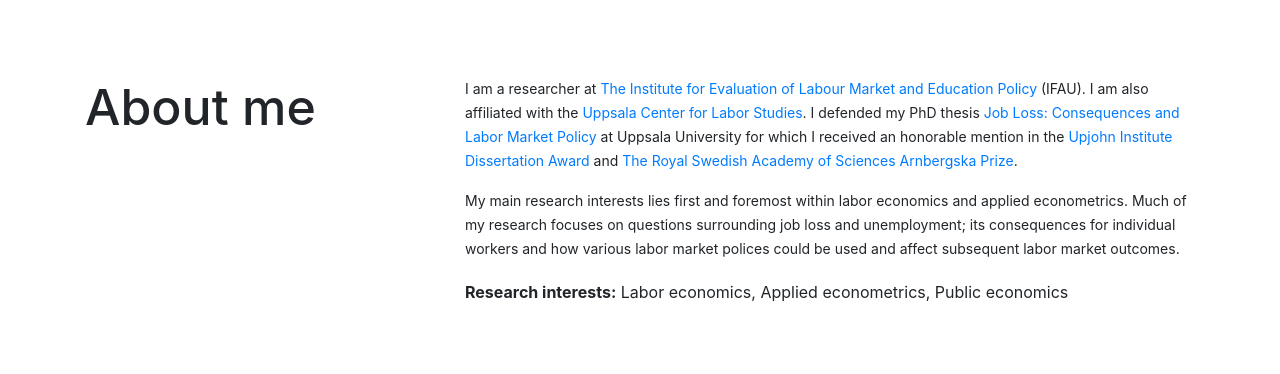
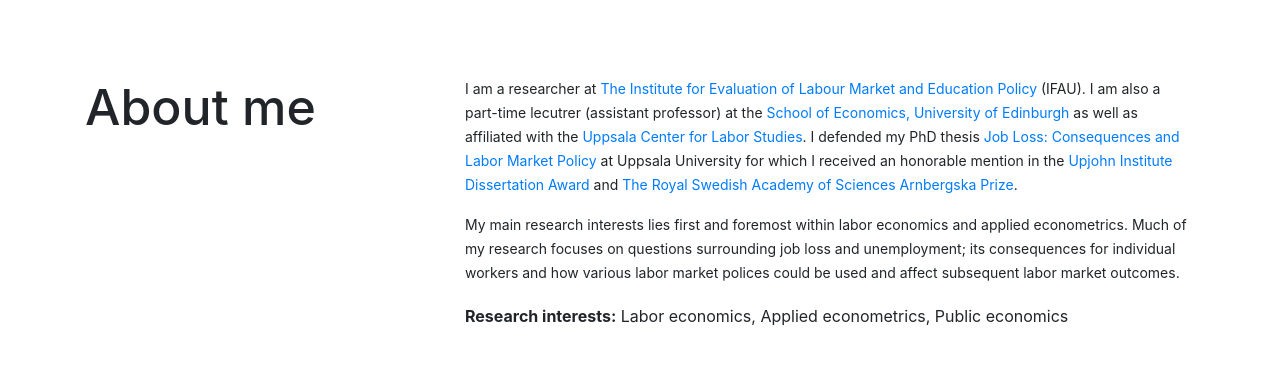
Before and after one commit to jcederlof/site, a website with bundled scripts: page index.html in a window 1280 px wide. Shown: the part 792-1166 px from the top of the page. Built offline with nearby package versions, Linux system fonts and the light colour scheme.

Commit message:
Add files via upload

```diff
--- a/index.html
+++ b/index.html
@@ -106,7 +106,7 @@
                     <div class="col-md-8">
                         <div class="about-info">
                             <p>
-                         I am a researcher at <a href="https://www.ifau.se/">The Institute for Evaluation of Labour Market and Education Policy</a> (IFAU). I am also affiliated with the <a href="https://www.ucls.nek.uu.se/">Uppsala Center for Labor Studies</a>. I defended my PhD thesis <a href="http://uu.diva-portal.org/smash/get/diva2:1416004/FULLTEXT02.pdf"> Job Loss: Consequences and Labor Market Policy</a> at Uppsala University for which I received an honorable mention in the <a href="https://research.upjohn.org/dissertation_awards/">Upjohn Institute Dissertation Award</a> and <a href="https://www.kva.se/sv/nyheter/priser-och-medalj-delas-ut-av-akademien">The Royal Swedish Academy of Sciences Arnbergska Prize</a>. </p>
+                         I am a researcher at <a href="https://www.ifau.se/">The Institute for Evaluation of Labour Market and Education Policy</a> (IFAU). I am also a part-time lecutrer (assistant professor) at the <a href="https://economics.ed.ac.uk/">School of Economics, University of Edinburgh</a> as well as affiliated with the <a href="https://www.ucls.nek.uu.se/">Uppsala Center for Labor Studies</a>. I defended my PhD thesis <a href="http://uu.diva-portal.org/smash/get/diva2:1416004/FULLTEXT02.pdf"> Job Loss: Consequences and Labor Market Policy</a> at Uppsala University for which I received an honorable mention in the <a href="https://research.upjohn.org/dissertation_awards/">Upjohn Institute Dissertation Award</a> and <a href="https://www.kva.se/sv/nyheter/priser-och-medalj-delas-ut-av-akademien">The Royal Swedish Academy of Sciences Arnbergska Prize</a>. </p>
          <p> My main research interests lies first and foremost within labor economics and applied econometrics. Much of my research focuses on questions surrounding job loss and unemployment; its consequences for individual workers and how various labor market polices could be used and affect subsequent labor market outcomes.
                             </p>
 
```
